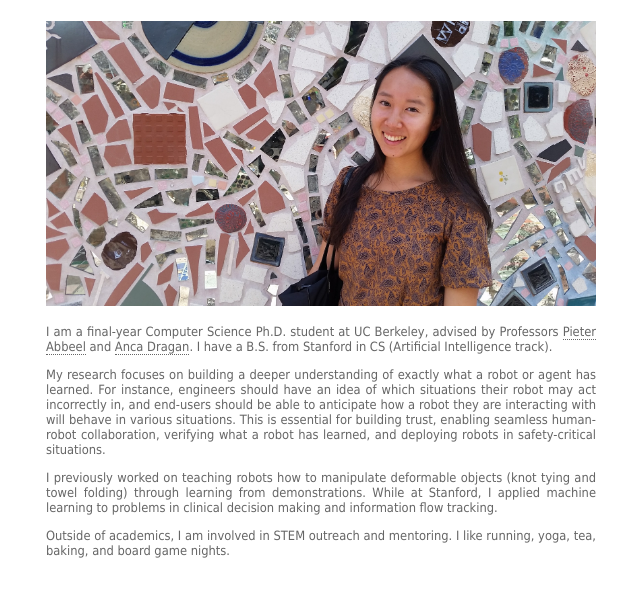
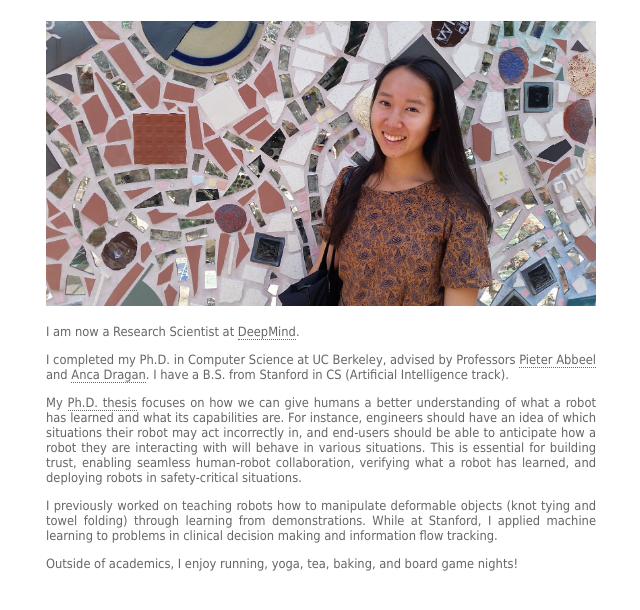
Before and after one commit to shhuang/shhuang.github.io, a plain HTML site: page index.html in a window 1280 px wide. Shown: the part 104-714 px from the top of the page, without its empty margins (319-959 px from the left). Drawn offline with nearby package versions, Linux system fonts and the light colour scheme.

Commit message:
Updated with current employment

```diff
--- a/index.html
+++ b/index.html
@@ -34,15 +34,20 @@
         </div>
         <br />
         <p align="justify">
-          I am a final-year Computer Science Ph.D. student at UC Berkeley, advised by
+          I am now a Research Scientist at <a href="http://deepmind.com">DeepMind</a>.
+        </p>
+        <p align="justify">
+          I completed my Ph.D. in Computer Science at UC Berkeley, advised by
           Professors <a href="http://www.cs.berkeley.edu/~pabbeel/">Pieter Abbeel</a>
           and <a href="https://people.eecs.berkeley.edu/~anca/">Anca Dragan</a>.
           I have a B.S. from Stanford in CS (Artificial Intelligence track).
         </p>
 
         <p align="justify">
-        My research focuses on building a deeper understanding of exactly what a robot or agent
-        has learned. For instance, engineers should have an idea of which
+        My <a href="https://www2.eecs.berkeley.edu/Pubs/TechRpts/2019/EECS-2019-115.html">Ph.D. thesis</a>
+        focuses on how we can give humans a better understanding
+        of what a robot has learned and what its capabilities are.
+        For instance, engineers should have an idea of which
         situations their robot may act incorrectly in, and end-users should be able to
         anticipate how a robot they are interacting with will behave in various situations.
         This is essential for building trust, enabling seamless human-robot collaboration,
@@ -57,8 +62,7 @@
         </p>
 
         <p align="justify">
-          Outside of academics, I am involved in STEM outreach and mentoring.
-          I like running, yoga, tea, baking, and board game nights.
+          Outside of academics, I enjoy running, yoga, tea, baking, and board game nights!
         </p>
       </div>
     </div>
```
Also changed, not shown: cv.html (+1 -1 lines), publications.html (+9 -6 lines), resources/bibtex.txt, 1 other file.
